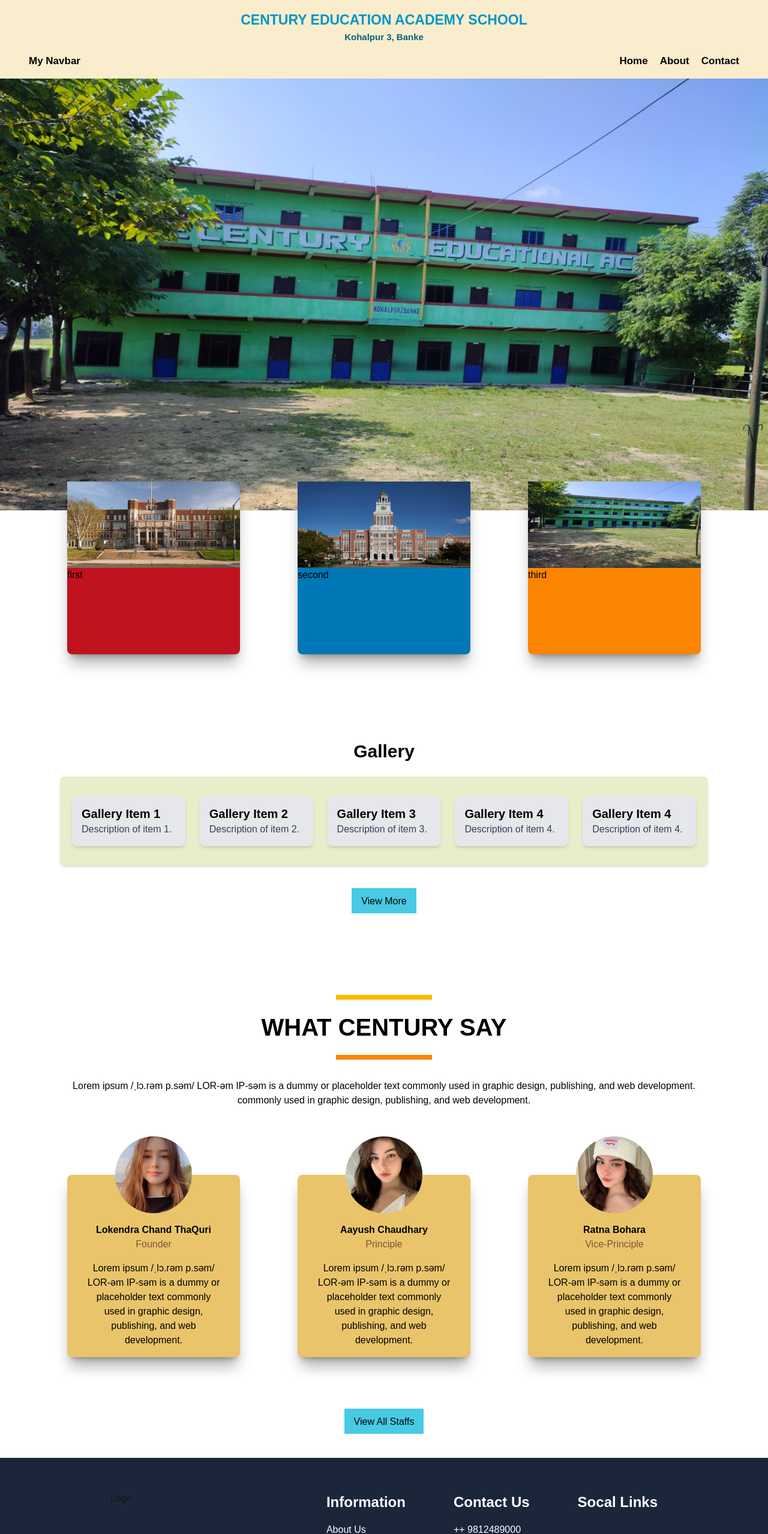
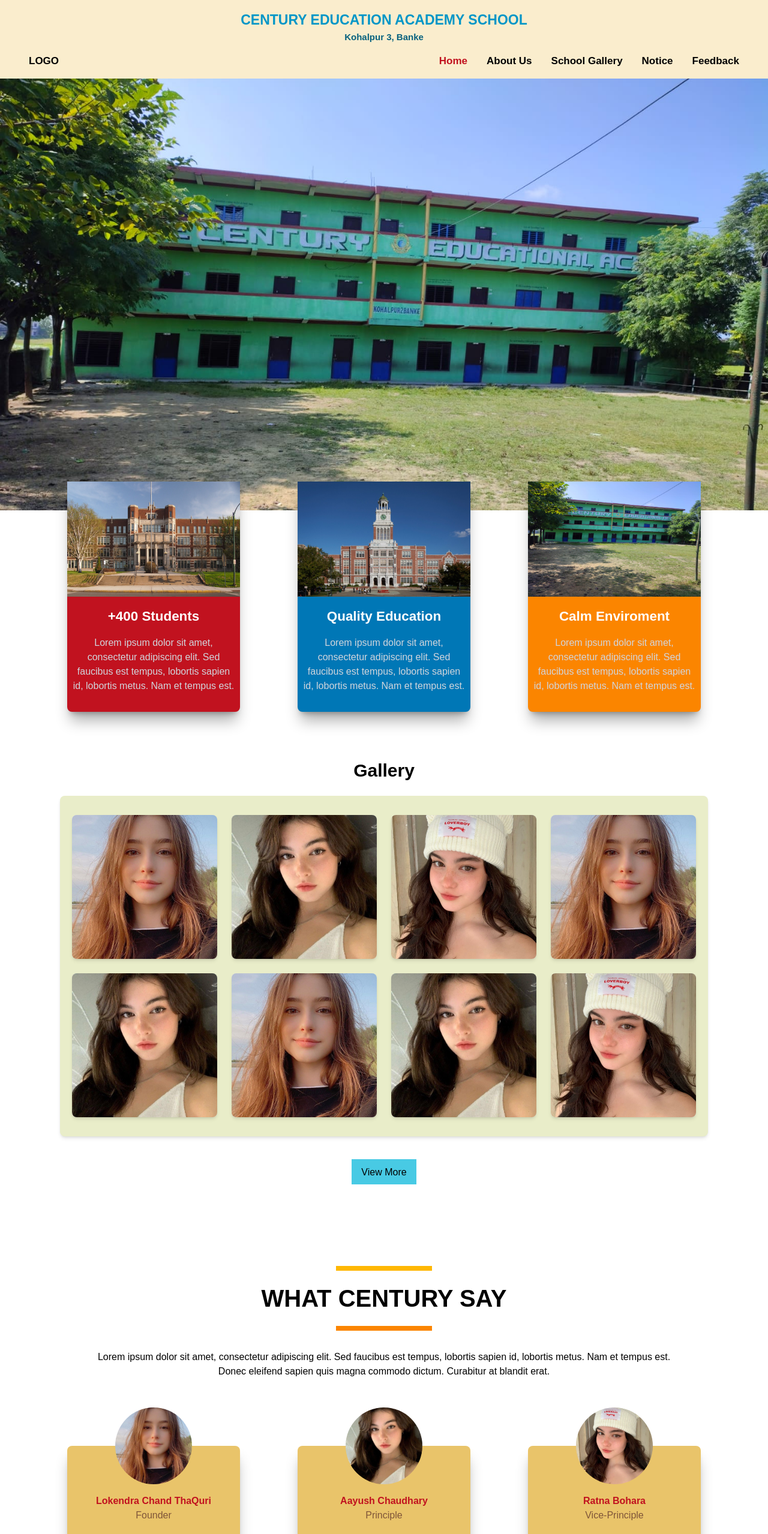
Before and after one commit to ShikharThaQuri/centruy-school-website, a Next.js app: page / in a window 1280 px wide. Shown: the top 2558 px of the page at 60% size. Built offline with nearby package versions, Linux system fonts and the light colour scheme.

Commit message:
Home page and Feedback page done

```diff
--- /dev/null
+++ b/src/app/(pages)/About-Us/page.tsx
@@ -0,0 +1,7 @@
+export default function AboutUsPage() {
+  return (
+    <div>
+      <h1>Hello About Us Page!</h1>
+    </div>
+  );
+}
--- /dev/null
+++ b/src/app/(pages)/Feedback/page.tsx
@@ -0,0 +1,7 @@
+export default function FeedbackPage() {
+  return (
+    <div className="h-[80vh] bg-white text-black flex justify-center items-center">
+      <h1>Hello Feedback Page!</h1>
+    </div>
+  );
+}
--- /dev/null
+++ b/src/app/(pages)/Notice/page.tsx
@@ -0,0 +1,7 @@
+export default function NoticePage() {
+  return (
+    <div>
+      <h1>Hello Notice Page!</h1>
+    </div>
+  );
+}
--- /dev/null
+++ b/src/app/(pages)/School-Gallery/page.tsx
@@ -0,0 +1,7 @@
+export default function SchoolGalleryPage() {
+  return (
+    <div>
+      <h1>Hello School Gallery Page!</h1>
+    </div>
+  );
+}
--- a/src/app/homeComponents/firstSection.tsx
+++ b/src/app/homeComponents/firstSection.tsx
@@ -4,34 +4,62 @@ import photo2 from "@/images/photo2.jpeg";
 import photo3 from "@/images/School-cover-photo.jpg";
 
 const boxStyles =
-  "h-[18rem] cursor-pointer w-[18rem] mt-[-3rem] mb-[3rem] rounded-lg shadow-xl/30 hover:h-[19rem] hover:mt-[-4rem] transition-all duration-200 ";
+  "h-[24rem] cursor-pointer w-[18rem] mt-[-3rem] mb-[3rem] rounded-lg shadow-xl/30 hover:h-[24rem] hover:mt-[-4rem] transition-all duration-200 ";
 
 export default function FirstSection() {
   return (
     <section className="px-[2rem] flex justify-evenly gap-[1rem]">
-      <div className={`${boxStyles} bg-[#c1121f]`}>
+      <div className={`${boxStyles} bg-[#c1121f] text-center`}>
         <Image
           src={photo1}
           alt="img"
           className="w-full h-[50%]  object-center items-center"
         />
-        first
+
+        <div className="mx-[0.5rem] my-[1rem]">
+          <h1 className="font-bold text-[1.4rem] text-white ">+400 Students</h1>
+          <p className="mt-[1rem] text-gray-300">
+            Lorem ipsum dolor sit amet, consectetur adipiscing elit. Sed
+            faucibus est tempus, lobortis sapien id, lobortis metus. Nam et
+            tempus est.
+          </p>
+        </div>
       </div>
-      <div className={`${boxStyles} bg-[#0077b6]`}>
+
+      <div className={`${boxStyles} bg-[#0077b6] text-center`}>
         <Image
           src={photo2}
           alt="img"
           className="w-full h-[50%]  object-center items-center"
         />
-        second
+        <div className="mx-[0.5rem] my-[1rem]">
+          <h1 className="font-bold text-[1.4rem] text-white ">
+            Quality Education
+          </h1>
+          <p className="mt-[1rem] text-gray-300">
+            Lorem ipsum dolor sit amet, consectetur adipiscing elit. Sed
+            faucibus est tempus, lobortis sapien id, lobortis metus. Nam et
+            tempus est.
+          </p>
+        </div>
       </div>
-      <div className={`${boxStyles} bg-[#fb8500]`}>
+
+      <div className={`${boxStyles} bg-[#fb8500] text-center`}>
         <Image
           src={photo3}
           alt="img"
           className="w-full h-[50%]  object-center items-center"
         />
-        third
+        <div className="mx-[0.5rem] my-[1rem]">
+          <h1 className="font-bold text-[1.4rem] text-white ">
+            Calm Enviroment
+          </h1>
+          <p className="mt-[1rem] text-gray-300">
+            Lorem ipsum dolor sit amet, consectetur adipiscing elit. Sed
+            faucibus est tempus, lobortis sapien id, lobortis metus. Nam et
+            tempus est.
+          </p>
+        </div>
       </div>
     </section>
   );
--- a/src/app/homeComponents/secondGallerySection.tsx
+++ b/src/app/homeComponents/secondGallerySection.tsx
@@ -1,26 +1,71 @@
+import Image from "next/image";
+import photo1 from "@/images/profile-6.jpg";
+import photo2 from "@/images/profile-7.jpg";
+import photo3 from "@/images/profile-9.jpg";
+
+const imageDivStyles = "bg-gray-200 h-[15rem] rounded-lg shadow-md";
+
 export default function GallerySection() {
   return (
-    <section className="grid grid-cols-1 xs:grid-cols-2 sm:grid-cols-3 md:grid-cols-4 lg:grid-cols-5 gap-6 bg-transparant">
-      <div className="bg-gray-200 p-4 rounded-lg shadow-md">
-        <h2 className="text-xl font-bold">Gallery Item 1</h2>
-        <p className="text-gray-700">Description of item 1.</p>
+    <section className="grid grid-cols-1 sm:grid-cols-2 md:grid-cols-3 lg:grid-cols-4 gap-6 bg-transparant">
+      <div className={imageDivStyles}>
+        <Image
+          src={photo1}
+          alt="Gallery Item 1"
+          className="w-full h-full rounded-lg mb-4 object-cover object-center"
+        />
       </div>
-      <div className="bg-gray-200 p-4 rounded-lg shadow-md">
-        <h2 className="text-xl font-bold">Gallery Item 2</h2>
-        <p className="text-gray-700">Description of item 2.</p>
+      <div className={imageDivStyles}>
+        <Image
+          src={photo2}
+          alt="Gallery Item 1"
+          className="w-full h-full rounded-lg mb-4 object-cover object-center"
+        />
       </div>
-      <div className="bg-gray-200 p-4 rounded-lg shadow-md">
-        <h2 className="text-xl font-bold">Gallery Item 3</h2>
-        <p className="text-gray-700">Description of item 3.</p>
+      <div className={imageDivStyles}>
+        <Image
+          src={photo3}
+          alt="Gallery Item 1"
+          className="w-full h-full rounded-lg mb-4 object-cover object-center"
+        />
       </div>
-      <div className="bg-gray-200 p-4 rounded-lg shadow-md">
-        <h2 className="text-xl font-bold">Gallery Item 4</h2>
-        <p className="text-gray-700">Description of item 4.</p>
+      <div className={imageDivStyles}>
+        <Image
+          src={photo1}
+          alt="Gallery Item 1"
+          className="w-full h-full rounded-lg mb-4 object-cover object-center"
+        />
       </div>
-      <div className="bg-gray-200 p-4 rounded-lg shadow-md">
-        <h2 className="text-xl font-bold">Gallery Item 4</h2>
-        <p className="text-gray-700">Description of item 4.</p>
+
+      <div className={imageDivStyles}>
+        <Image
+          src={photo2}
+          alt="Gallery Item 1"
+          className="w-full h-full rounded-lg mb-4 object-cover object-center"
+        />
       </div>
+      <div className={imageDivStyles}>
+        <Image
+          src={photo1}
+          alt="Gallery Item 1"
+          className="w-full h-full rounded-lg mb-4 object-cover object-center"
+        />
+      </div>
+      <div className={imageDivStyles}>
+        <Image
+          src={photo2}
+          alt="Gallery Item 1"
+          className="w-full h-full rounded-lg mb-4 object-cover object-center"
+        />
+      </div>
+      <div className={imageDivStyles}>
+        <Image
+          src={photo3}
+          alt="Gallery Item 1"
+          className="w-full h-full rounded-lg mb-4 object-cover object-center"
+        />
+      </div>
+
       {/* Add more items as needed */}
     </section>
   );
--- a/src/app/homeComponents/thirdTestemonialSection.tsx
+++ b/src/app/homeComponents/thirdTestemonialSection.tsx
@@ -23,46 +23,53 @@ export default function ThirdTestimonialSection() {
           WHAT CENTURY SAY
         </h1>
         <p>
-          Lorem ipsum /ˌlɔ.rəm p.səm/ LOR-əm IP-səm is a dummy or placeholder
-          text commonly used in graphic design, publishing, and web development.
+          Lorem ipsum dolor sit amet, consectetur adipiscing elit. Sed faucibus
+          est tempus, lobortis sapien id, lobortis metus. Nam et tempus est.
         </p>
-        <p>commonly used in graphic design, publishing, and web development.</p>
+        <p>
+          Donec eleifend sapien quis magna commodo dictum. Curabitur at blandit
+          erat.
+        </p>
       </div>
 
       <div className="px-[2rem] mt-[8rem] flex justify-evenly gap-[1rem] text-center">
         <div className={`${boxStyles} bg-[#e9c46a]`}>
           <Image src={photo1} alt="img" className={imageStyles} />
-          <h1 className="font-bold mt-[1rem]">Lokendra Chand ThaQuri</h1>
+          <h1 className="font-bold mt-[1rem]  text-[#c1121f]">
+            Lokendra Chand ThaQuri
+          </h1>
           <p className="text-[#7f5539]">Founder</p>
 
           <p className="mx-[2rem] my-[1rem]">
-            Lorem ipsum /ˌlɔ.rəm p.səm/ LOR-əm IP-səm is a dummy or placeholder
-            text commonly used in graphic design, publishing, and web
-            development.
+            Lorem ipsum dolor sit amet, consectetur adipiscing elit. Sed
+            faucibus est tempus, lobortis sapien id, lobortis metus. Nam et
+            tempus est.
           </p>
         </div>
 
         <div className={`${boxStyles} bg-[#e9c46a]`}>
           <Image src={photo2} alt="img" className={imageStyles} />
-          <h1 className="font-bold mt-[1rem]">Aayush Chaudhary</h1>
+          <h1 className="font-bold mt-[1rem]  text-[#c1121f]">
+            Aayush Chaudhary
+          </h1>
           <p className="text-[#7f5539]">Principle</p>
 
           <p className="mx-[2rem] my-[1rem]">
-            Lorem ipsum /ˌlɔ.rəm p.səm/ LOR-əm IP-səm is a dummy or placeholder
-            text commonly used in graphic design, publishing, and web
-            development.
+            Lorem ipsum dolor sit amet, consectetur adipiscing elit. Sed
+            faucibus est tempus, lobortis sapien id, lobortis metus. Nam et
+            tempus est.
           </p>
         </div>
 
         <div className={`${boxStyles} bg-[#e9c46a]`}>
           <Image src={photo3} alt="img" className={imageStyles} />
-          <h1 className="font-bold mt-[1rem]">Ratna Bohara</h1>
+          <h1 className="font-bold mt-[1rem] text-[#c1121f]">Ratna Bohara</h1>
           <p className="text-[#7f5539]">Vice-Principle</p>
 
           <p className="mx-[2rem] my-[1rem]">
-            Lorem ipsum /ˌlɔ.rəm p.səm/ LOR-əm IP-səm is a dummy or placeholder
-            text commonly used in graphic design, publishing, and web
-            development.
+            Lorem ipsum dolor sit amet, consectetur adipiscing elit. Sed
+            faucibus est tempus, lobortis sapien id, lobortis metus. Nam et
+            tempus est.
           </p>
         </div>
       </div>
--- a/src/app/page.tsx
+++ b/src/app/page.tsx
@@ -10,7 +10,7 @@ export default function Home() {
       <HeroSection />
       <FirstSection />
 
-      <section className="pt-[6rem] pb-[2rem] ">
+      <section className=" py-[2rem] ">
         <h1 className="text-3xl font-bold text-center mb-6">Gallery</h1>
         <div className="mx-[100px] px-[20px] py-[2rem] bg-[#e9edc9] rounded-lg shadow-md">
           <GallerySection />
--- a/src/components/navbar.tsx
+++ b/src/components/navbar.tsx
@@ -1,4 +1,11 @@
+"use client";
+
+import Link from "next/link";
+import { usePathname } from "next/navigation";
+
 export default function Navbar() {
+  const pathname = usePathname();
+
   return (
     <nav className="bg-[#faedcd] ">
       <div className="text-center pt-4 px-[3rem] text-white">
@@ -12,16 +19,49 @@ export default function Navbar() {
       </div>
 
       <div className="flex items-center justify-between py-4 px-[3rem] text-black font-bold text-[17px]">
-        <h1>My Navbar</h1>
-        <ul className="flex space-x-5">
+        <h1>LOGO</h1>
+        <ul className="flex gap-[2rem]">
           <li>
-            <a href="/">Home</a>
+            <Link
+              href="/"
+              className={`${pathname === "/" ? "text-[#c1121f]" : ""}`}
+            >
+              Home
+            </Link>
           </li>
           <li>
-            <a href="/about">About</a>
+            <Link
+              href="/About-Us"
+              className={`${pathname === "/About-Us" ? "text-[#c1121f]" : ""}`}
+            >
+              About Us
+            </Link>
           </li>
           <li>
-            <a href="/contact">Contact</a>
+            <Link
+              href="/School-Gallery"
+              className={`${
+                pathname === "/School-Gallery" ? "text-[#c1121f]" : ""
+              }`}
+            >
+              School Gallery
+            </Link>
+          </li>
+          <li>
+            <Link
+              href="/Notice"
+              className={`${pathname === "/Notice" ? "text-[#c1121f]" : ""}`}
+            >
+              Notice
+            </Link>
+          </li>
+          <li>
+            <Link
+              href="/Feedback"
+              className={`${pathname === "/Feedback" ? "text-[#c1121f]" : ""}`}
+            >
+              Feedback
+            </Link>
           </li>
         </ul>
       </div>
```
